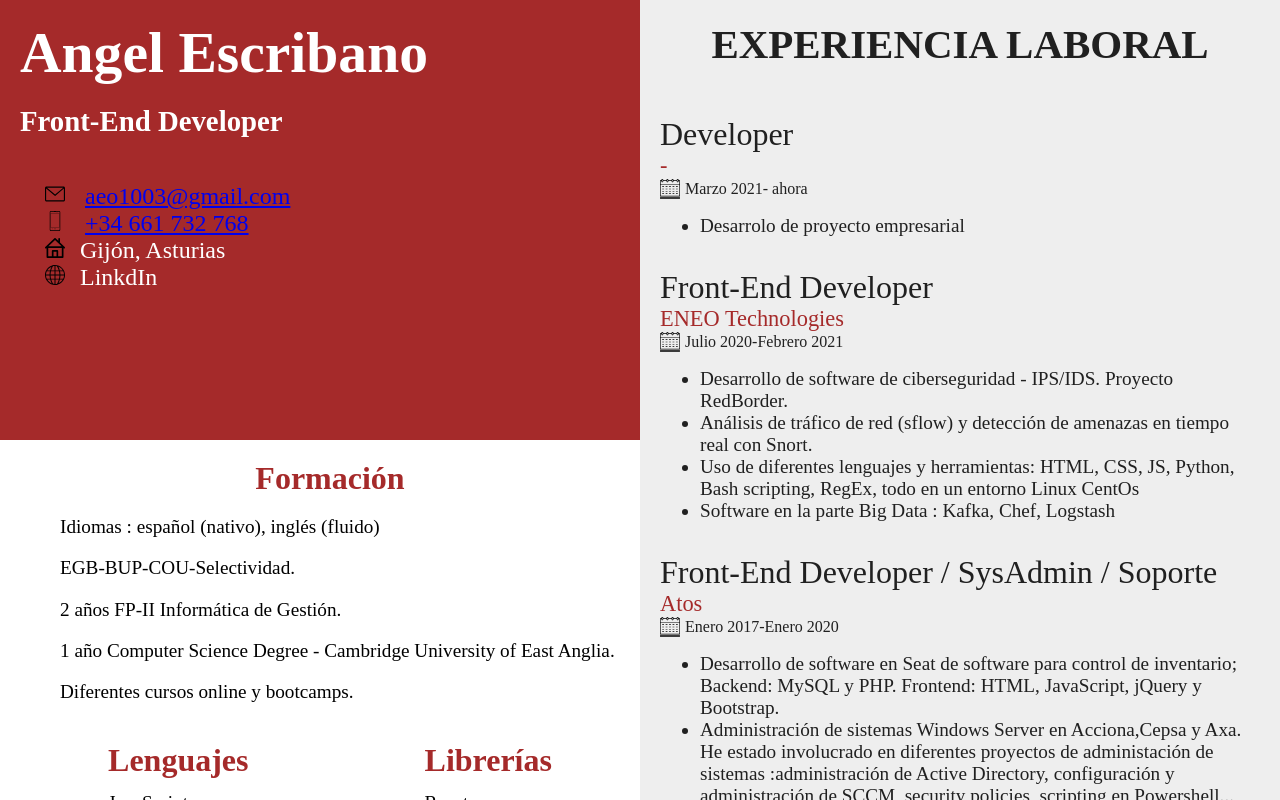
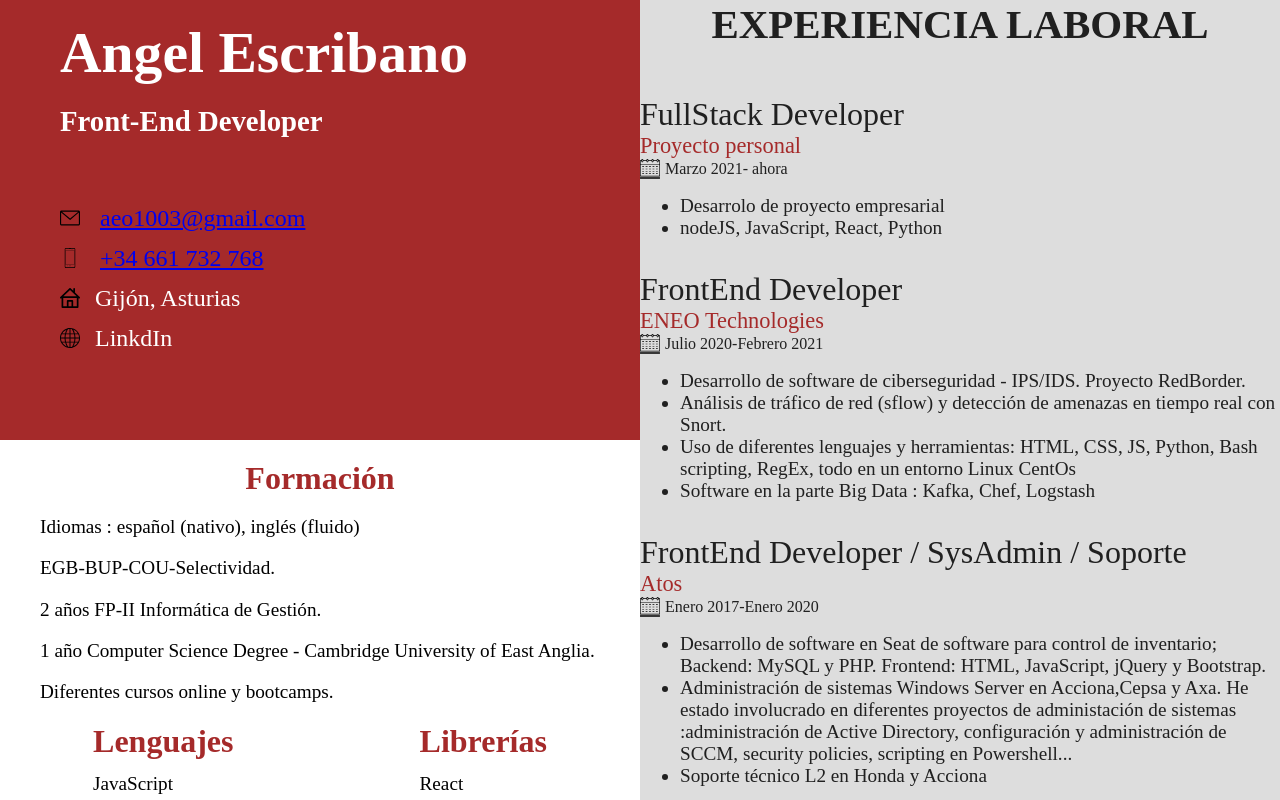
Before and after one commit to aeo1003/resume, a React (Create React App) app: page / in a window 1280 px wide. Shown: the top 800 px of the page. Built offline with nearby package versions, Linux system fonts and the light colour scheme; a web font is replaced by a local one.

Commit message:
CSS clases para iconos arreglado

```diff
--- a/src/App.css
+++ b/src/App.css
@@ -1,7 +1,10 @@
+:root {
+  --margen-izquierdo: 40px;
+}
+
 body {
   margin: 0;
 }
-
 
 .font-link {
   font-family: 'GFS Didot', serif;
@@ -29,10 +32,6 @@ body {
   margin-left: 10px;
 }
 
-.iconos {
-  padding: 25px 25px;
-  font-size: 1.5em;
-}
 
 .todo{
   display: flex;
@@ -47,10 +46,17 @@ body {
   font-family: 'GFS Didot', serif;
 }
 
+.cajaDatos h5 {
+  font-size: 1.4em;
+  font-weight: 600;
+  line-height: 0;
+}
+
 
 .nombre {
   font-size: 3.6em;
   font-weight: 600;
+  margin-left: var(--margen-izquierdo);
 }
 
 
@@ -58,7 +64,8 @@ body {
   font-size: 1.8em;
   font-weight: 600;
   margin-top: 20px;
-  margin-bottom: 20px;
+  margin-bottom: 60px;
+  margin-left: var(--margen-izquierdo);
 }
 
 
@@ -67,13 +74,12 @@ body {
   justify-content: space-around;
   font-size: 2em;
   font-weight: 600;
-  padding-left: 20px;
-  padding-top: 20px;
+  margin-top:20px;
   color: brown;
 }
 .formacion {
   font-size: 1.2em;
-  padding-left: 60px ;
+  margin-left: var(--margen-izquierdo) ;
   padding-right: 10px;
 }
 
@@ -91,51 +97,39 @@ body {
   font-weight: 600;
 }
 
+.iconos {
+  flex-direction: column;
+  margin-left: var(--margen-izquierdo);
+  font-size: 1.5em;
+  line-height: 40px;
+}
+
+.iconos div {
+  display: flex;
+  align-items: center;
+}
+
 .prueba {
   display:flex;
   align-items: center;
 }
-.prueba div,a {
+.prueba dl,a {
   margin-left: 20px;
-}
-
-
-.detalles {
-  display: flex;
-  margin-top: 50px;
-  padding-left: 25px;
-}
-
-.detalles {
-  align-items: center;
-}
-
-.detalles img {
-  width: 20px;
-}
-
-.textIcon {
-  margin-left: 10px;
-}
-
-.cajaDatos h5 {
-  font-size: 1.4em;
-  font-weight: 600;
-  line-height: 0;
 }
 
 .experiencia {
   display: flex;
   flex-direction: column;
-  padding: 20px;
-  background-color: #eeeeee;
+  background-color: #dddddd;
   color: #202020;
   font-family: 'GFS Didot', serif;
 }
 
 .experiencia .titulo {
   font-size: 1.6em;
+
   align-self: center;
+
 }
 
 .puesto {
--- a/src/contexto/Contexto.js
+++ b/src/contexto/Contexto.js
@@ -7,13 +7,13 @@ export const DatosJson = ({ children }) => {
 
     const tempJson = [
         {
-            puesto: 'Developer',
-            empresa: '-',
+            puesto: 'FullStack Developer',
+            empresa: 'Proyecto personal',
             fechas: 'Marzo 2021- ahora',
-            datos: ['Desarrolo de proyecto empresarial']
+            datos: ['Desarrolo de proyecto empresarial','nodeJS, JavaScript, React, Python']
         },
         {
-            puesto: 'Front-End Developer',
+            puesto: 'FrontEnd Developer',
             empresa: 'ENEO Technologies',
             fechas: 'Julio 2020-Febrero 2021',
             datos: ['Desarrollo de software de ciberseguridad - IPS/IDS. Proyecto RedBorder.',
@@ -22,7 +22,7 @@ export const DatosJson = ({ children }) => {
             'Software en la parte Big Data : Kafka, Chef, Logstash']
         },
         {
-            puesto: 'Front-End Developer / SysAdmin / Soporte',
+            puesto: 'FrontEnd Developer / SysAdmin / Soporte',
             empresa: 'Atos',
             fechas: 'Enero 2017-Enero 2020',
             datos: ['Desarrollo de software en Seat de software para control de inventario; Backend:  MySQL y PHP. Frontend: HTML, JavaScript, jQuery y Bootstrap.',
```
